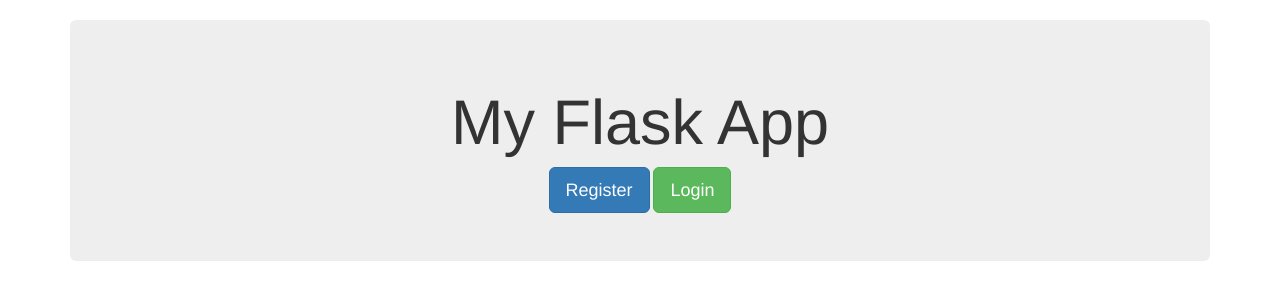
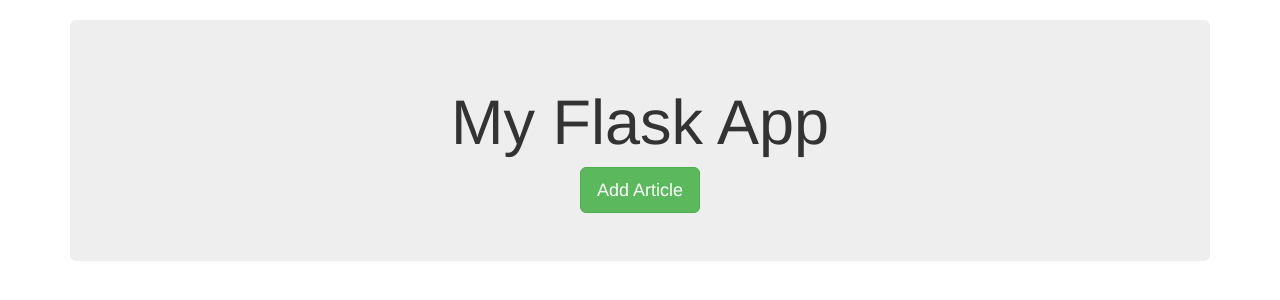
Before and after one commit to alaturqua/my_flask_app, a Flask app: page / in a window 1280 px wide. Shown: the part 52-352 px from the top of the page. Run offline with Flask 2, Linux system fonts and the light colour scheme; the visitor is signed in with stand-in values (Sample User, id 1); some libraries are stand-ins or nearby versions.

Commit message:
integrate docker

```diff
--- a/app.py
+++ b/app.py
@@ -7,6 +7,9 @@ from config import app, db
 from forms import RegisterForm, ArticleForm
 from models import Users, Articles
 
+from werkzeug.contrib.fixers import ProxyFix
+
+app = app
 db.init_app(app)
 db.create_all()
 
@@ -177,6 +180,6 @@ def delete_article(id):
         error = "Article was not deleted!"
         return render_template('dashboard.html', error=error)
 
-
+app.wsgi_app = ProxyFix(app.wsgi_app)
 if __name__ == '__main__':
-    app.run(debug=True)
+    app.run(host='0.0.0.0')
--- a/config.py
+++ b/config.py
@@ -9,6 +9,6 @@ app = Flask(__name__)
 
 app.config['SQLALCHEMY_DATABASE_URI'] = 'sqlite:////{}/test.db'.format(os.path.join(BASEDIR))
 app.config['SQLALCHEMY_TRACK_MODIFICATIONS'] = False
-app.config['SQLALCHEMY_ECHO'] = True
+app.config['SQLALCHEMY_ECHO'] = False
 app.config['SECRET_KEY'] = "SECRET"
 db = SQLAlchemy(app=app)
--- a/templates/home.html
+++ b/templates/home.html
@@ -3,7 +3,12 @@
 {% block body %}
     <div class="jumbotron text-center">
     <h1>My Flask App</h1>
-        <a href="/register"><button class="btn btn-primary btn-lg">Register</button></a>
-        <a href="/login"><button class="btn btn-success btn-lg">Login</button></a>
+        {% if session.logged_in %}
+            <a href="{{ url_for('add_article') }}" class="btn btn-success btn-lg">Add Article</a>
+
+        {% else %}
+        <a href="/register" class="btn btn-primary btn-lg">Register</a>
+        <a href="/login" class="btn btn-success btn-lg">Login</a>
+    {% endif %}
     </div>
 {% endblock body %}
```
Also changed, not shown: README.md, 2 other files.
